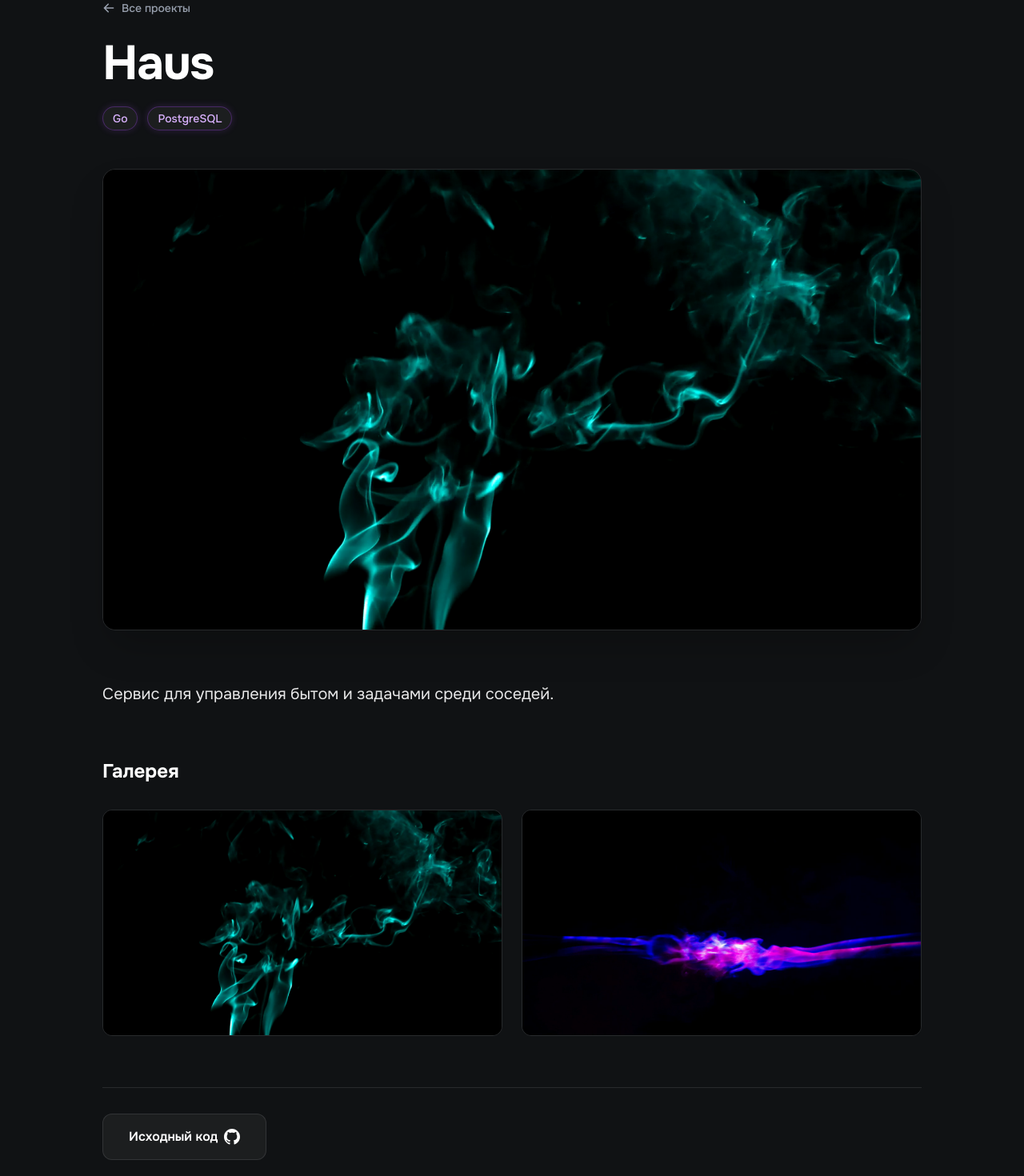
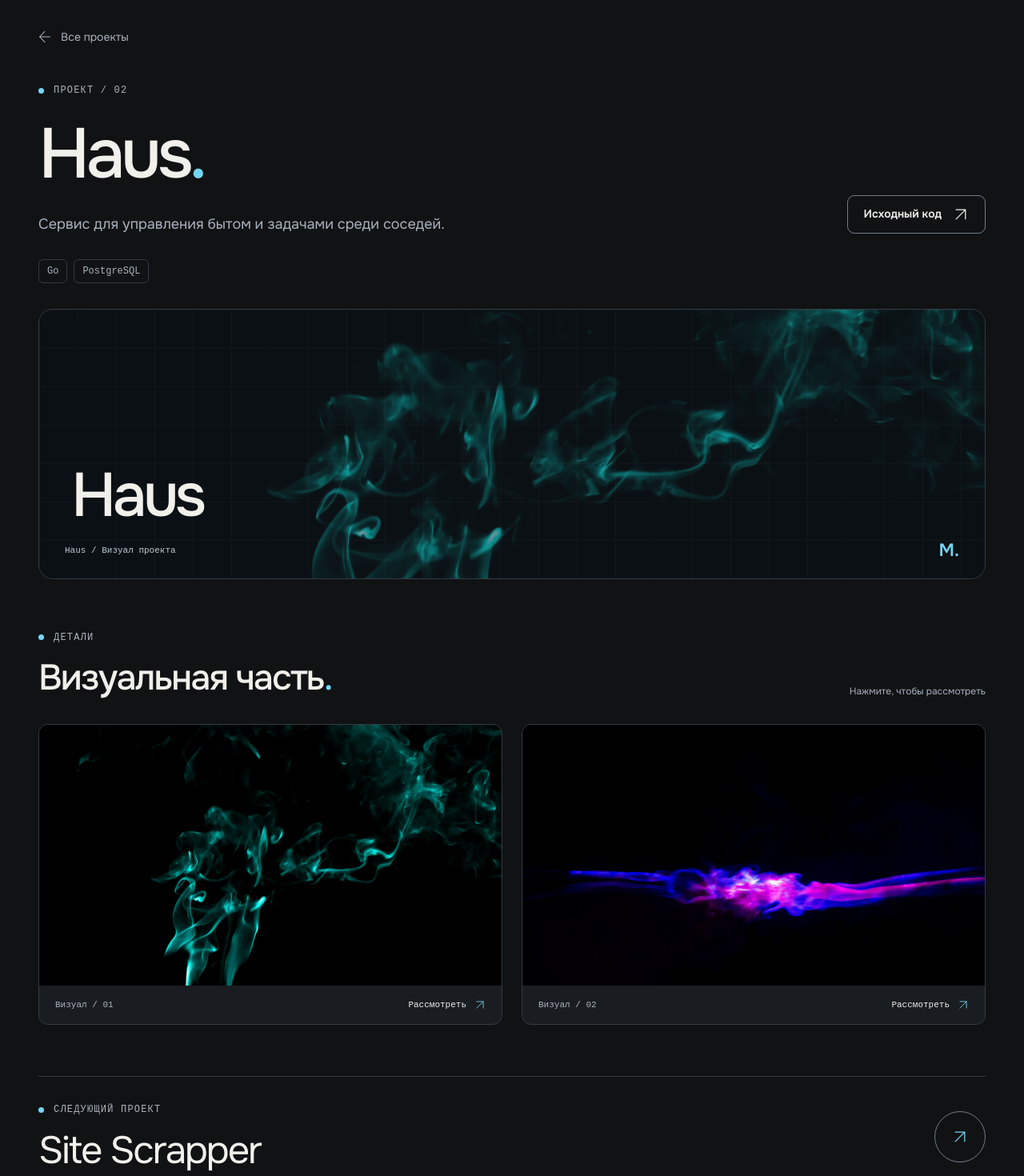
Before and after one commit to gmars1/portfolio, a SvelteKit app: page /projects/haus in a window 1280 px wide. Shown: the part 100-1570 px from the top of the page at 80% size. Built offline with nearby package versions, Linux system fonts and the light colour scheme.

Commit message:
feat: present projects as readable cases with accessible image galleries

```diff
--- /dev/null
+++ b/src/lib/components/ProjectGallery.svelte
@@ -0,0 +1,217 @@
+<script lang="ts">
+	import { asset } from '$app/paths';
+	import type { Project } from '$lib/data/projects';
+	import Arrow from './Arrow.svelte';
+
+	let { images, title }: { images: Project['screenshots']; title: string } = $props();
+	let dialog: HTMLDialogElement | undefined = $state();
+	let selected = $state(0);
+	let opener: HTMLAnchorElement | undefined;
+
+	function open(event: MouseEvent, index: number) {
+		if (!dialog?.showModal) return;
+		event.preventDefault();
+		opener = event.currentTarget as HTMLAnchorElement;
+		selected = index;
+		dialog.showModal();
+	}
+	function move(direction: number) {
+		selected = (selected + direction + images.length) % images.length;
+	}
+	function onKey(event: KeyboardEvent) {
+		if (event.key === 'ArrowRight' || event.key === 'ArrowLeft') {
+			event.preventDefault();
+			move(event.key === 'ArrowRight' ? 1 : -1);
+		}
+	}
+</script>
+
+{#if images.length}
+	<div class="gallery-grid">
+		{#each images as image, i (`${image}-${i}`)}<a
+				class="gallery-image"
+				href={asset(image)}
+				onclick={(event) => open(event, i)}
+				aria-label="Увеличить визуал {title} {i + 1}"
+				><img
+					src={asset(image)}
+					alt="Визуал проекта {title}, изображение {i + 1}"
+					width="1280"
+					height="720"
+					loading="lazy"
+					decoding="async"
+				/>
+				<div class="gallery-caption">
+					<span>Визуал / {String(i + 1).padStart(2, '0')}</span><span class="expand-label"
+						>Рассмотреть <Arrow /></span
+					>
+				</div></a
+			>{/each}
+	</div>
+	<dialog
+		bind:this={dialog}
+		class="gallery-dialog"
+		aria-labelledby="gallery-title"
+		onkeydown={onKey}
+		onclose={() => opener?.focus()}
+	>
+		<div class="modal-top">
+			<h3 id="gallery-title">{title} / Галерея</h3>
+			<button
+				class="close-button"
+				type="button"
+				aria-label="Закрыть галерею"
+				onclick={() => dialog?.close()}>✕</button
+			>
+		</div>
+		<img
+			class="modal-image"
+			src={asset(images[selected])}
+			alt="Визуал проекта {title}, изображение {selected + 1}"
+			width="1280"
+			height="720"
+		/>
+		<div class="modal-bottom">
+			<span aria-live="polite">{selected + 1} / {images.length}</span>
+			<div>
+				<button
+					type="button"
+					class="gallery-control"
+					aria-label="Предыдущее изображение"
+					onclick={() => move(-1)}><Arrow direction="left" /></button
+				><button
+					type="button"
+					class="gallery-control"
+					aria-label="Следующее изображение"
+					onclick={() => move(1)}><Arrow direction="right" /></button
+				>
+			</div>
+		</div>
+	</dialog>
+{/if}
+
+<style>
+	.gallery-grid {
+		display: grid;
+		grid-template-columns: repeat(2, minmax(0, 1fr));
+		gap: 24px;
+	}
+	.gallery-image {
+		min-width: 0;
+		border: 1px solid var(--border);
+		border-radius: 12px;
+		overflow: hidden;
+		background: var(--surface);
+		transition: border-color 0.2s;
+	}
+	.gallery-image:hover {
+		border-color: var(--border-strong);
+	}
+	.gallery-image > img {
+		display: block;
+		width: 100%;
+		height: auto;
+		aspect-ratio: 16/9;
+		object-fit: contain;
+	}
+	.gallery-caption {
+		display: flex;
+		justify-content: space-between;
+		align-items: center;
+		gap: 16px;
+		padding: 16px 20px;
+		color: var(--fg-muted);
+		font:
+			11px/1.5 ui-monospace,
+			monospace;
+	}
+	.expand-label {
+		display: flex;
+		align-items: center;
+		gap: 10px;
+		color: var(--fg);
+	}
+	.expand-label :global(svg) {
+		width: 14px;
+		height: 14px;
+		color: var(--accent);
+	}
+	.gallery-dialog {
+		margin: auto;
+		width: min(1080px, calc(100% - 40px));
+		max-height: calc(100dvh - 40px);
+		padding: 0;
+		border: 1px solid var(--border-strong);
+		border-radius: 14px;
+		color: var(--fg);
+		background: var(--surface);
+	}
+	.gallery-dialog::backdrop {
+		background: #05090de8;
+		backdrop-filter: blur(8px);
+	}
+	.gallery-dialog[open] {
+		display: grid;
+		grid-template-rows: auto minmax(0, 1fr) auto;
+	}
+	.modal-top,
+	.modal-bottom {
+		display: flex;
+		justify-content: space-between;
+		align-items: center;
+		gap: 16px;
+		padding: 12px 20px;
+		font-size: 13px;
+	}
+	.modal-top {
+		border-bottom: 1px solid var(--border);
+	}
+	.modal-bottom {
+		border-top: 1px solid var(--border);
+		color: var(--fg-muted);
+		font:
+			12px/1.5 ui-monospace,
+			monospace;
+	}
+	.modal-bottom > div {
+		display: flex;
+		gap: 8px;
+	}
+	.modal-image {
+		width: 100%;
+		height: 100%;
+		min-height: 0;
+		max-height: calc(100dvh - 200px);
+		object-fit: contain;
+		background: #0e1012;
+	}
+	.close-button,
+	.gallery-control {
+		display: grid;
+		place-items: center;
+		width: 44px;
+		height: 44px;
+		border: 1px solid var(--border-strong);
+		border-radius: 7px;
+	}
+	.close-button:hover,
+	.gallery-control:hover {
+		background: var(--surface-hover);
+		color: var(--accent);
+	}
+	:global(body:has(dialog[open])) {
+		overflow: hidden;
+	}
+	@media (max-width: 600px) {
+		.gallery-grid {
+			grid-template-columns: minmax(0, 1fr);
+			gap: 16px;
+		}
+		.gallery-dialog {
+			width: calc(100% - 24px);
+		}
+		.gallery-caption {
+			padding-inline: 16px;
+		}
+	}
+</style>
--- a/src/lib/data/projects.ts
+++ b/src/lib/data/projects.ts
@@ -7,6 +7,13 @@ export interface Project {
 	technologies: string[];
 	github?: string;
 	link?: string;
+	caseStudy?: {
+		task?: string;
+		role?: string;
+		approach?: string;
+		decisions?: string;
+		result?: string;
+	};
 }
 
 export const projects: Project[] = [
--- a/src/routes/projects/[slug]/+page.svelte
+++ b/src/routes/projects/[slug]/+page.svelte
@@ -1,141 +1,348 @@
 <script lang="ts">
 	import type { PageData } from './$types';
-	import AnimatedSection from '$lib/components/AnimatedSection.svelte';
 	import { asset, resolve } from '$app/paths';
+	import { projects } from '$lib/data/projects';
+	import Arrow from '$lib/components/Arrow.svelte';
+	import ProjectGallery from '$lib/components/ProjectGallery.svelte';
+	import ContactSection from '$lib/components/ContactSection.svelte';
 
 	let { data }: { data: PageData } = $props();
 	const project = $derived(data.project);
+	const projectIndex = $derived(projects.findIndex((item) => item.slug === project.slug));
+	const nextProject = $derived(projects[(projectIndex + 1) % projects.length]);
+	const sections = $derived(
+		[
+			{ id: 'task', title: 'Задача', body: project.caseStudy?.task },
+			{ id: 'role', title: 'Моя роль', body: project.caseStudy?.role },
+			{ id: 'approach', title: 'Подход', body: project.caseStudy?.approach },
+			{ id: 'decisions', title: 'Ключевые решения', body: project.caseStudy?.decisions },
+			{ id: 'result', title: 'Результат', body: project.caseStudy?.result }
+		].filter((section) => section.body?.trim())
+	);
 </script>
 
-<svelte:head>
-	<title>{project.title} — Marsel</title>
-	<meta name="description" content={project.description} />
-	<meta property="og:title" content="{project.title} — Marsel" />
-	<meta property="og:description" content={project.description} />
-</svelte:head>
+<svelte:head
+	><title>{project.title} — Marsel</title><meta
+		name="description"
+		content={project.description}
+	/><meta property="og:title" content="{project.title} — Marsel" /><meta
+		property="og:description"
+		content={project.description}
+	/></svelte:head
+>
 
-<div class="mx-auto max-w-5xl">
-	<div class="mb-6">
-		<a
-			href={resolve('/projects/')}
-			class="inline-flex items-center gap-2 text-sm font-medium text-gray-400 transition-colors hover:text-white"
+<a class="text-link back-link" href={resolve('/projects/')}><Arrow direction="left" />Все проекты</a
 >
-			<svg
-				xmlns="http://www.w3.org/2000/svg"
-				class="h-4 w-4"
-				viewBox="0 0 20 20"
-				fill="currentColor"
-				aria-hidden="true"
-			>
-				<path
-					fill-rule="evenodd"
-					d="M9.707 16.707a1 1 0 01-1.414 0l-6-6a1 1 0 010-1.414l6-6a1 1 0 011.414 1.414L5.414 9H17a1 1 0 110 2H5.414l4.293 4.293a1 1 0 010 1.414z"
-					clip-rule="evenodd"
-				/>
-			</svg>
-			Все проекты
-		</a>
+<article>
+	<header class="case-header">
+		<span class="eyebrow">Проект / {String(projectIndex + 1).padStart(2, '0')}</span>
+		<div class="case-heading">
+			<div>
+				<h1>{project.title}<span>.</span></h1>
+				<p>{project.description}</p>
 			</div>
-
-	<AnimatedSection>
-		<h1 class="mb-6 text-4xl font-bold tracking-tight text-white md:text-6xl">
-			{project.title}
-		</h1>
-		<ul class="mb-12 flex list-none flex-wrap gap-3 p-0">
-			{#each project.technologies as tech (tech)}
-				<li
-					class="rounded-full border border-purple-500/30 bg-white/5 px-3 py-1 text-sm font-medium text-purple-300 shadow-[0_0_10px_rgba(168,85,247,0.2)]"
-				>
-					{tech}
-				</li>
-			{/each}
+			<div class="case-actions">
+				{#if project.link}<a
+						class="button button-primary"
+						href={project.link}
+						target="_blank"
+						rel="noopener noreferrer">Посмотреть демо <Arrow /></a
+					>{/if}{#if project.github}<a
+						class="button"
+						href={project.github}
+						target="_blank"
+						rel="noopener noreferrer">Исходный код <Arrow /></a
+					>{/if}
+			</div>
+		</div>
+		<ul class="case-tech" aria-label="Технологии проекта">
+			{#each project.technologies as tech (tech)}<li class="tag">{tech}</li>{/each}
 		</ul>
-	</AnimatedSection>
-
-	<AnimatedSection delay={100}>
-		<div class="group mb-16 overflow-hidden rounded-2xl border border-white/10 shadow-2xl">
+	</header>
+	<figure class="case-cover">
 		<img
 			src={asset(project.image)}
-				alt={project.title}
+			alt="Декоративный визуал проекта {project.title}"
 			width="1280"
 			height="720"
-				class="h-auto w-full object-cover transition-transform duration-700 group-hover:scale-105"
 		/>
+		<div class="cover-grid" aria-hidden="true"></div>
+		<span class="cover-title" aria-hidden="true">{project.title}</span>
+		<figcaption>
+			<span>{project.title} / Визуал проекта</span><span aria-hidden="true">M.</span>
+		</figcaption>
+	</figure>
+	{#if sections.length}<div class="case-content" class:with-toc={sections.length >= 3}>
+			{#if sections.length >= 3}<nav class="case-toc" aria-label="Разделы проекта">
+					<span>В ЭТОМ ПРОЕКТЕ</span>{#each sections as section (section.id)}<a href="#{section.id}"
+							>{section.title}</a
+						>{/each}
+				</nav>{/if}
+			<div class="case-sections">
+				{#each sections as section (section.id)}<section id={section.id}>
+						<h2>{section.title}</h2>
+						<p class="reading">{section.body}</p>
+					</section>{/each}
 			</div>
-	</AnimatedSection>
+		</div>{/if}
+	{#if project.screenshots.length}<section class="case-gallery" aria-labelledby="visual-title">
+			<div class="section-heading">
+				<div>
+					<span class="eyebrow">Детали</span>
+					<h2 id="visual-title">Визуальная часть<span>.</span></h2>
+				</div>
+				<p>Нажмите, чтобы рассмотреть</p>
+			</div>
+			<ProjectGallery images={project.screenshots} title={project.title} />
+		</section>{/if}
+</article>
+{#if projects.length > 1 && nextProject}<a
+		class="next-project"
+		href={resolve(`/projects/${nextProject.slug}/`)}
+		><div>
+			<span class="eyebrow">Следующий проект</span><span class="next-title"
+				>{nextProject.title}</span
+			>
+		</div>
+		<span class="next-arrow"><Arrow /></span></a
+	>{/if}
+<ContactSection />
 
-	<AnimatedSection delay={200}>
-		<div class="reading mb-16 max-w-none text-gray-300">
-			<p class="text-xl leading-relaxed text-white/90">{project.description}</p>
-		</div>
-	</AnimatedSection>
-
-	{#if project.screenshots && project.screenshots.length > 0}
-		<AnimatedSection delay={300}>
-			<h2 class="mb-8 text-2xl font-bold text-white">Галерея</h2>
-			<div class="grid grid-cols-1 gap-6 md:grid-cols-2">
-				{#each project.screenshots as screenshot, i (screenshot)}
-					<img
-						src={asset(screenshot)}
-						alt="Скриншот {project.title} {i + 1}"
-						loading="lazy"
-						decoding="async"
-						width="1280"
-						height="720"
-						class="h-auto w-full rounded-xl border border-white/10 transition-all duration-300 hover:border-purple-500/50 hover:shadow-[0_0_20px_rgba(168,85,247,0.3)]"
-					/>
-				{/each}
-			</div>
-		</AnimatedSection>
-	{/if}
-
-	<AnimatedSection delay={400}>
-		<div class="mt-16 flex flex-col gap-4 border-t border-white/10 pt-8 sm:flex-row">
-			{#if project.link}
-				<a
-					href={project.link}
-					target="_blank"
-					rel="noopener noreferrer"
-					class="flex items-center justify-center gap-2 rounded-xl bg-purple-600 px-8 py-4 font-semibold text-white shadow-lg shadow-purple-900/20 transition-all hover:scale-105 hover:bg-purple-500"
-				>
-					<span>Посмотреть демо</span>
-					<svg
-						xmlns="http://www.w3.org/2000/svg"
-						class="h-5 w-5"
-						viewBox="0 0 20 20"
-						fill="currentColor"
-						aria-hidden="true"
-					>
-						<path
-							fill-rule="evenodd"
-							d="M10.293 3.293a1 1 0 011.414 0l6 6a1 1 0 010 1.414l-6 6a1 1 0 01-1.414-1.414L14.586 11H3a1 1 0 110-2h11.586l-4.293-4.293a1 1 0 010-1.414z"
-							clip-rule="evenodd"
-						/>
-					</svg>
-				</a>
-			{/if}
-
-			{#if project.github}
-				<a
-					href={project.github}
-					target="_blank"
-					rel="noopener noreferrer"
-					class="flex items-center justify-center gap-2 rounded-xl border border-white/10 bg-white/5 px-8 py-4 font-semibold text-white transition-all hover:border-white/30 hover:bg-white/10"
-				>
-					<span>Исходный код</span>
-					<svg
-						xmlns="http://www.w3.org/2000/svg"
-						class="h-5 w-5"
-						fill="currentColor"
-						viewBox="0 0 24 24"
-						aria-hidden="true"
-					>
-						<path
-							d="M12 0c-6.626 0-12 5.373-12 12 0 5.302 3.438 9.8 8.207 11.387.599.111.793-.261.793-.577v-2.234c-3.338.726-4.033-1.416-4.033-1.416-.546-1.387-1.333-1.756-1.333-1.756-1.089-.745.083-.729.083-.729 1.205.084 1.839 1.237 1.839 1.237 1.07 1.834 2.807 1.304 3.492.997.107-.775.418-1.305.762-1.604-2.665-.305-5.467-1.334-5.467-5.931 0-1.311.469-2.381 1.236-3.221-.124-.303-.535-1.524.117-3.176 0 0 1.008-.322 3.301 1.23.957-.266 1.983-.399 3.003-.404 1.02.005 2.047.138 3.006.404 2.291-1.552 3.297-1.23 3.297-1.23.653 1.653.242 2.874.118 3.176.77.84 1.235 1.911 1.235 3.221 0 4.609-2.807 5.624-5.479 5.921.43.372.823 1.102.823 2.222v3.293c0 .319.192.694.801.576 4.765-1.589 8.199-6.086 8.199-11.386 0-6.627-5.373-12-12-12z"
-						/>
-					</svg>
-				</a>
-			{/if}
-		</div>
-	</AnimatedSection>
-</div>
+<style>
+	.back-link {
+		margin-top: 24px;
+		color: var(--fg-muted);
+	}
+	.back-link :global(svg) {
+		width: 16px;
+	}
+	.case-header {
+		padding-block: 36px 32px;
+	}
+	.case-heading {
+		display: flex;
+		flex-wrap: wrap;
+		justify-content: space-between;
+		align-items: end;
+		gap: 24px;
+		margin-top: 24px;
+	}
+	.case-heading > div:first-child {
+		flex: 1;
+		min-width: min(100%, 320px);
+	}
+	h1 {
+		font-size: clamp(44px, 7vw, 88px);
+		font-weight: 500;
+		line-height: 1.08;
+		letter-spacing: -0.06em;
+		overflow-wrap: anywhere;
+	}
+	h1 span,
+	.section-heading h2 span {
+		color: var(--accent);
+	}
+	.case-heading p {
+		max-width: 52ch;
+		margin-top: 24px;
+		color: var(--fg-muted);
+		font-size: 18px;
+		line-height: 1.7;
+	}
+	.case-actions {
+		display: flex;
+		flex-wrap: wrap;
+		gap: 10px;
+		padding-bottom: 4px;
+	}
+	.case-tech {
+		display: flex;
+		flex-wrap: wrap;
+		gap: 8px;
+		margin-top: 28px;
+		list-style: none;
+	}
+	.case-cover {
+		position: relative;
+		isolation: isolate;
+		overflow: hidden;
+		min-height: 220px;
+		aspect-ratio: 3.5;
+		border: 1px solid var(--border);
+		border-radius: var(--radius);
+		background: #162029;
+	}
+	.case-cover > img {
+		position: absolute;
+		inset: 0;
+		z-index: -2;
+		width: 100%;
+		height: 100%;
+		object-fit: cover;
+		opacity: 0.5;
+	}
+	.cover-grid {
+		position: absolute;
+		inset: 0;
+		z-index: -1;
+		background-image:
+			linear-gradient(#ffffff06 1px, transparent 1px),
+			linear-gradient(90deg, #ffffff06 1px, transparent 1px);
+		background-size: 48px 48px;
+	}
+	.cover-title {
+		position: absolute;
+		left: 40px;
+		bottom: 64px;
+		font-size: clamp(40px, 6vw, 80px);
+		letter-spacing: -0.06em;
+		font-weight: 500;
+		line-height: 1;
+	}
+	.case-cover figcaption {
+		position: absolute;
+		inset: auto 32px 24px;
+		display: flex;
+		justify-content: space-between;
+		align-items: center;
+		color: #bbccd4;
+		font:
+			11px/1.5 ui-monospace,
+			monospace;
+	}
+	.case-cover figcaption span:last-child {
+		font:
+			600 22px/1 'Onest',
+			sans-serif;
+		color: var(--accent);
+	}
+	.case-content {
+		margin-top: 64px;
+	}
+	.case-content.with-toc {
+		display: grid;
+		grid-template-columns: 220px minmax(0, 1fr);
+		gap: 48px;
+	}
+	.case-toc {
+		align-self: start;
+		position: sticky;
+		top: 120px;
+		display: flex;
+		flex-direction: column;
+		gap: 8px;
+		border-left: 1px solid var(--border);
+		padding-left: 20px;
+	}
+	.case-toc > span {
+		margin-bottom: 12px;
+		color: var(--fg-muted);
+		font:
+			10px/1.5 ui-monospace,
+			monospace;
+	}
+	.case-toc a {
+		display: flex;
+		align-items: center;
+		min-height: 44px;
+		color: var(--fg-muted);
+		font-size: 13px;
+	}
+	.case-toc a:hover {
+		color: var(--accent);
+	}
+	.case-sections {
+		max-width: 760px;
+	}
+	.case-sections section + section {
+		margin-top: 48px;
+	}
+	.case-sections h2 {
+		margin-bottom: 20px;
+		font-size: 30px;
+		font-weight: 500;
+		letter-spacing: -0.035em;
+	}
+	.case-sections p {
+		color: var(--fg-muted);
+		white-space: pre-line;
+	}
+	.case-gallery {
+		margin-top: 64px;
+	}
+	.section-heading h2 {
+		margin-top: 16px;
+	}
+	.section-heading > p {
+		color: var(--fg-muted);
+		font-size: 12px;
+	}
+	.next-project {
+		display: flex;
+		align-items: center;
+		justify-content: space-between;
+		gap: 24px;
+		margin-top: 64px;
+		padding-block: 32px;
+		border-block: 1px solid var(--border);
+	}
+	.next-title {
+		display: block;
+		margin-top: 16px;
+		font-size: clamp(32px, 4vw, 48px);
+		line-height: 1.1;
+		letter-spacing: -0.045em;
+	}
+	.next-arrow {
+		display: grid;
+		place-items: center;
+		width: 64px;
+		height: 64px;
+		border: 1px solid var(--border-strong);
+		border-radius: 50%;
+		color: var(--accent);
+		transition:
+			background 0.2s,
+			color 0.2s;
+	}
+	.next-project:hover .next-arrow {
+		color: var(--bg);
+		background: var(--accent);
+	}
+	@media (max-width: 760px) {
+		.case-header {
+			padding-top: 24px;
+		}
+		.case-heading p {
+			font-size: 16px;
+			margin-top: 20px;
+		}
+		.case-cover {
+			aspect-ratio: 1.6;
+		}
+		.cover-title {
+			left: 24px;
+			bottom: 64px;
+			font-size: clamp(30px, 8vw, 48px);
+		}
+		.case-cover figcaption {
+			inset-inline: 24px;
+			font-size: 10px;
+		}
+		.case-content.with-toc {
+			grid-template-columns: minmax(0, 1fr);
+			gap: 32px;
+		}
+		.case-toc {
+			position: static;
+		}
+		.case-gallery,
+		.case-content {
+			margin-top: 40px;
+		}
+		.next-arrow {
+			width: 48px;
+			height: 48px;
+		}
+	}
+</style>
```
Lines whose indentation alone changed are shown as unchanged.
